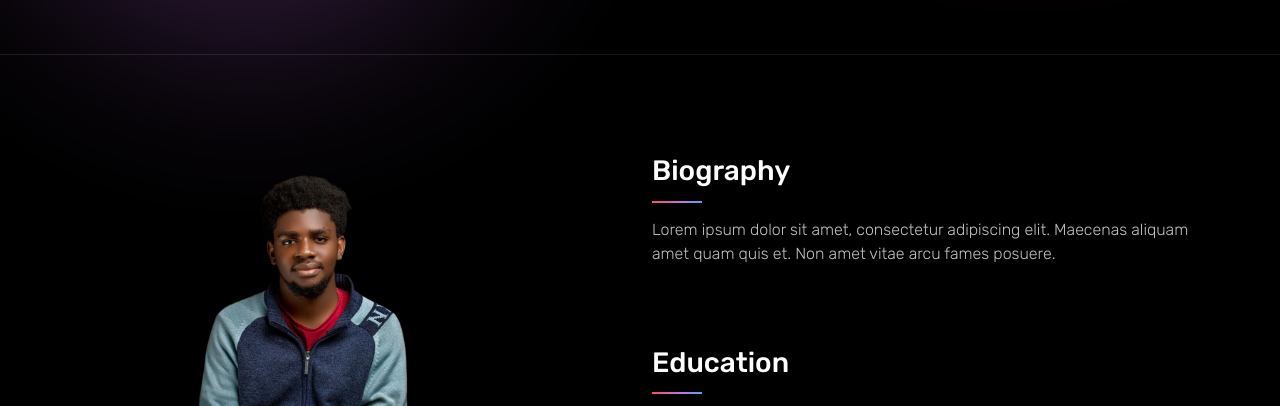
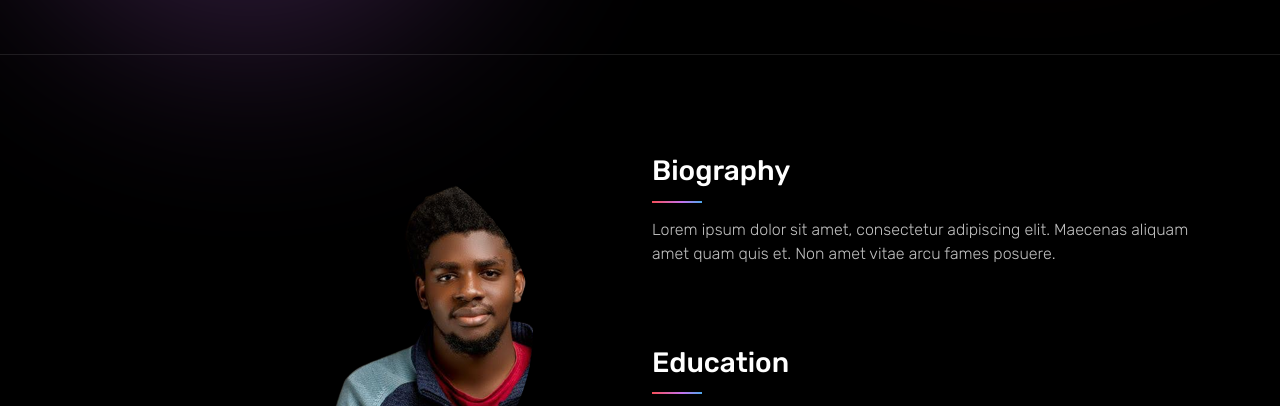
Before and after one commit to ctoriola/portfolio-glassmorph, a plain HTML site: page index.html in a window 1280 px wide. Shown: the part 698-1104 px from the top of the page. Drawn offline with Linux system fonts and the light colour scheme.

Commit message:
updated bio image width and margins

```diff
--- a/index.html
+++ b/index.html
@@ -121,8 +121,8 @@
                     <div class="row align-items-start">
                         <div class="col-md-5 col-xl-4 mx-auto sticky-md-top">
                             <div class="about-img-box">
-                                <div class="about-img" style="margin-left:-80px;">
-                                    <img src="assets/img/home-banner.png" title="" alt="" style="border-radius: 100%"/>
+                                <div class="about-img">
+                                    <img src="assets/img/home-banner.png" title="" alt="" style="border-radius: 100%;max-width:200%;"/>
                                 </div>
                                 <div class="nav social-icons justify-content-center"> <a class="facebook" href="#"><i class="fab fa-discord"></i></a> <a class="twitter" href="#"><i class="fab fa-twitter"></i></a> <a class="instagram" href="#"><i class="fab fa-instagram"></i></a> <a class="linkedin" href="#"><i class="fab fa-linkedin-in"></i></a> <a class="pinterest" href="#"><i class="fab fa-github"></i></a>
                                 </div>
```
